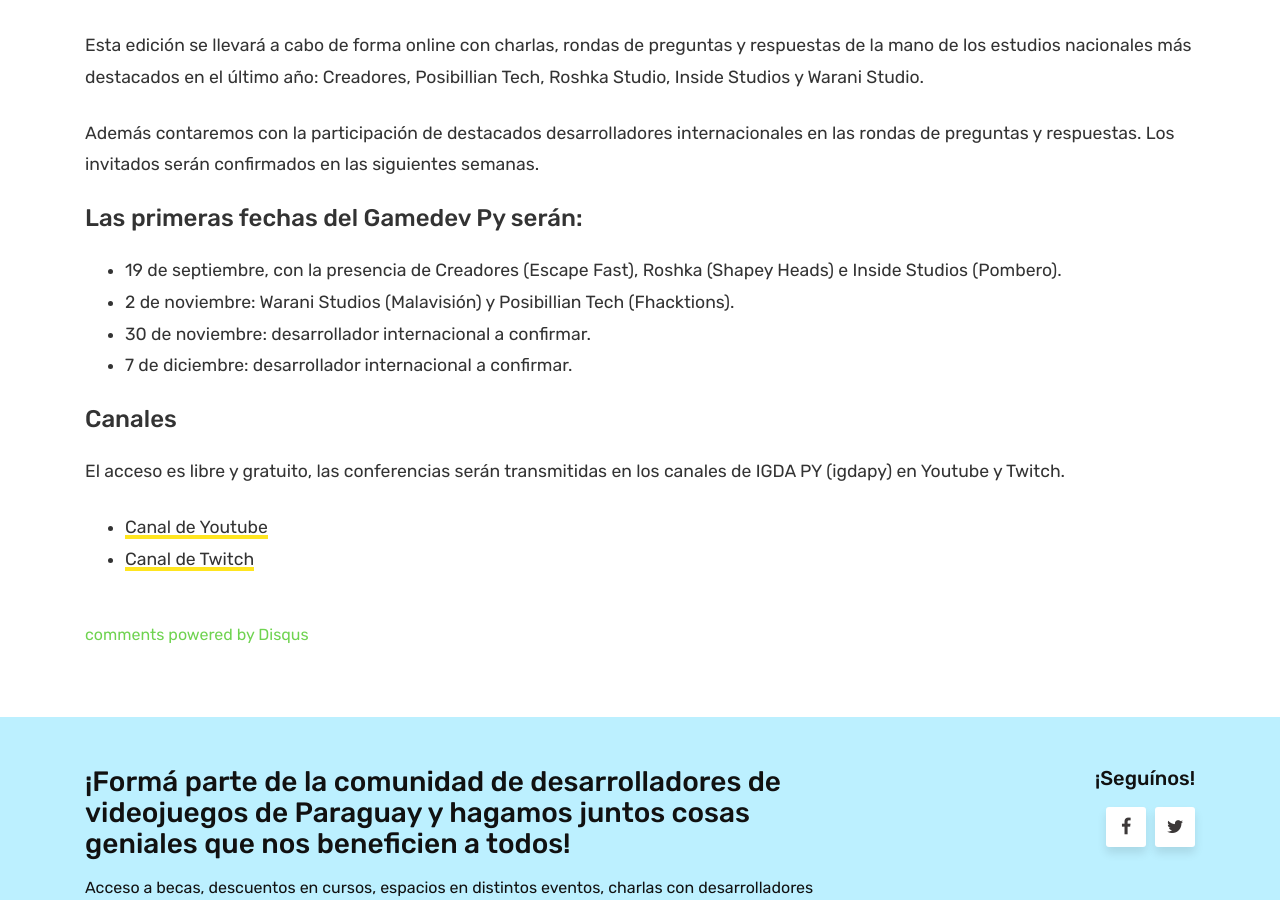
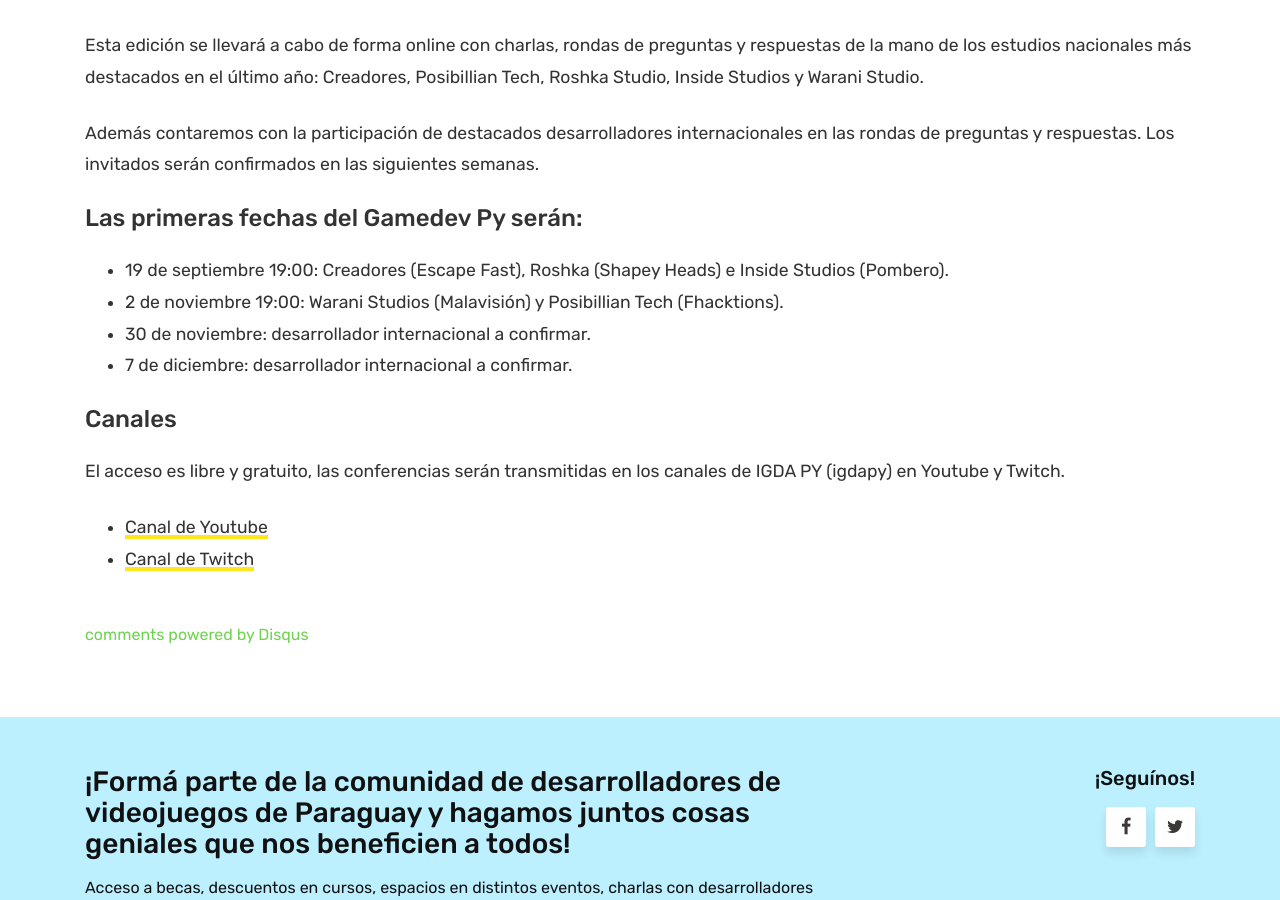
Before and after one commit to pescode/igdapy.github.io, a Jekyll site: the page built from eventos/e-gamedev-py-2020.md, in a window 1280 px wide and 900 px high, scrolled down 766 px. Built offline with Jekyll 4.4.1, drawn with Linux system fonts in a browser that asks for light colours; comment, search, counter and statistics services are not loaded.

Commit message:
Added hours to egamedevpy.

```diff
--- a/eventos/e-gamedev-py-2020.md
+++ b/eventos/e-gamedev-py-2020.md
@@ -18,8 +18,8 @@
 Además contaremos con la participación de destacados desarrolladores internacionales en las rondas de preguntas y respuestas. Los invitados serán confirmados en las siguientes semanas.
 
 #### Las primeras fechas del Gamedev Py serán:
-- 19 de septiembre, con la presencia de Creadores (Escape Fast), Roshka (Shapey Heads) e Inside Studios (Pombero).
-- 2 de noviembre: Warani Studios (Malavisión) y Posibillian Tech (Fhacktions).
+- 19 de septiembre 19:00: Creadores (Escape Fast), Roshka (Shapey Heads) e Inside Studios (Pombero).
+- 2 de noviembre 19:00: Warani Studios (Malavisión) y Posibillian Tech (Fhacktions).
 - 30 de noviembre: desarrollador internacional a confirmar.
 - 7 de diciembre: desarrollador internacional a confirmar.
 
```
Also changed, not shown: _posts/2020-10-13-e-gamedev-py-2020.md (+2 -2 lines).
